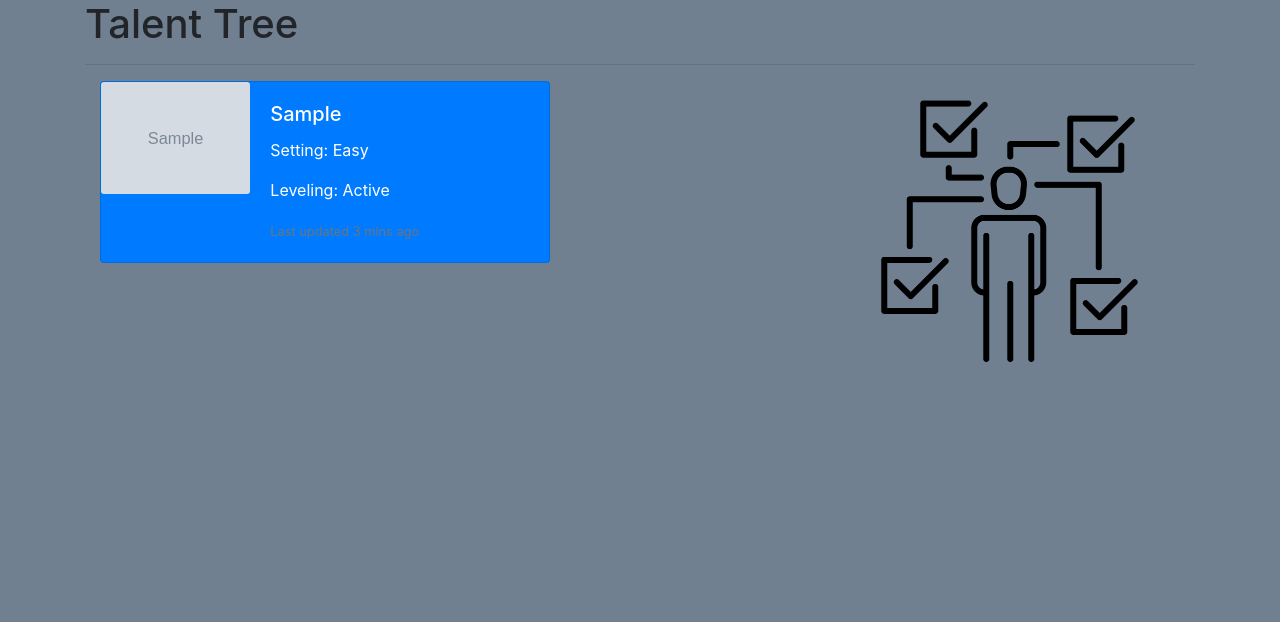
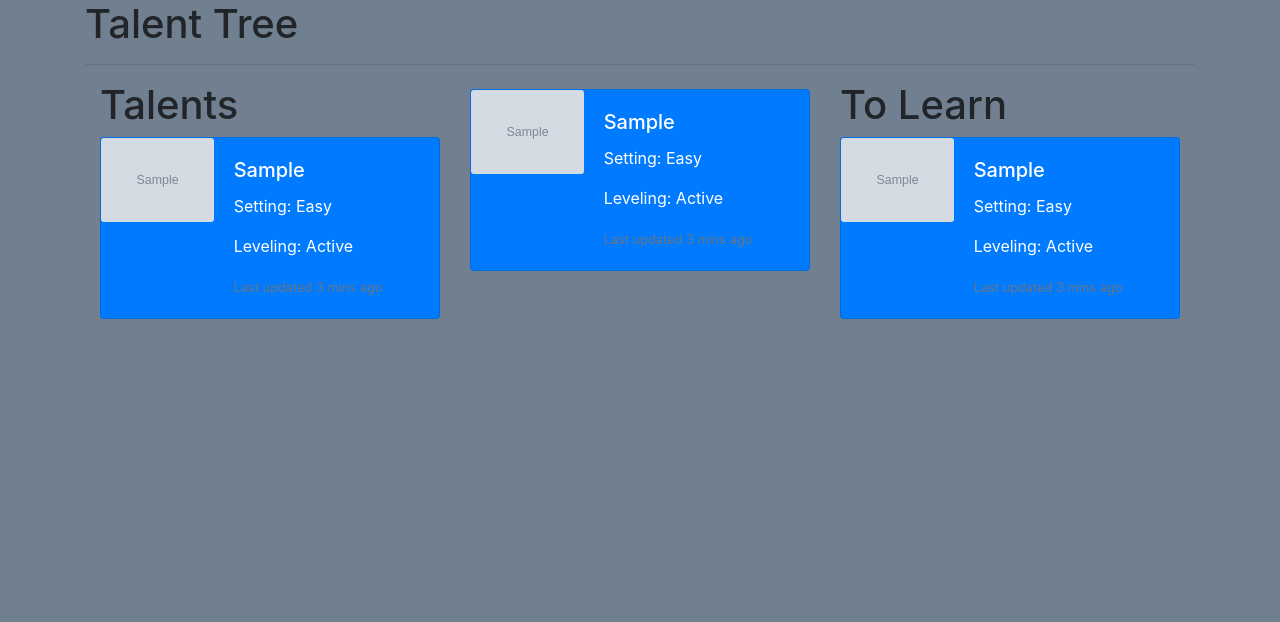
Before and after one commit to ak89mkii/Repbucket-project-04, a Django app: page /talents/ in a window 1280 px wide. Shown: the part 126-748 px from the top of the page. Run offline with Django 3.2, Linux system fonts and the light colour scheme; tables that the repository leaves empty hold one stand-in row (values such as "Sample post"); grey boxes marked "Sample" are stand-in pictures; some libraries are stand-ins or nearby versions.

Commit message:
Added two columns

```diff
--- a/main_app/templates/talents/index.html
+++ b/main_app/templates/talents/index.html
@@ -6,9 +6,10 @@
 <hr />
 <div class="container">
   <div class="row">
-    <div class="col-sm-8">
+    <div class="col-sm-4">
+      <h1>Talents</h1>
+
 {% for talent in talents %}
-
   <div class="card {{ talent.color }} mb-3" style="max-width: 450px">
     <div class="row no-gutters">
       <div class="col-md-4">
@@ -24,11 +25,50 @@
       </div>
     </div>
   </div>
+{% endfor %}
 
-{% endfor %}
     </div>
   <div class="col-sm-4">
-    <img class="mg-responsive center-block d-block mx-auto" src="{% static 'skill.png' %}" width="300" height="100%" alt="" loading="lazy">
+    <h1></h1>
+    {% for talent in talents %}
+      <div class="card {{ talent.color }} mb-3" style="max-width: 450px">
+        <div class="row no-gutters">
+          <div class="col-md-4">
+            <img src="{{ talent.image }}" class="card-img" alt="...">
+          </div>
+          <div class="col-md-8">
+            <div class="card-body">
+              <h5 class="card-title">{{ talent.skill }}</h5>
+              <p class="card-text">Setting: {{ talent.setting }}</p>
+              <p class="card-text">Leveling: {{ talent.leveling }}</p>
+              <p class="card-text"><small class="text-muted">Last updated 3 mins ago</small></p>
+            </div>
+          </div>
+        </div>
+      </div>
+    {% endfor %}
+
+  </div>
+  <div class="col-sm-4">
+    <h1>To Learn</h1>
+    {% for talent in talents %}
+      <div class="card {{ talent.color }} mb-3" style="max-width: 450px">
+        <div class="row no-gutters">
+          <div class="col-md-4">
+            <img src="{{ talent.image }}" class="card-img" alt="...">
+          </div>
+          <div class="col-md-8">
+            <div class="card-body">
+              <h5 class="card-title">{{ talent.skill }}</h5>
+              <p class="card-text">Setting: {{ talent.setting }}</p>
+              <p class="card-text">Leveling: {{ talent.leveling }}</p>
+              <p class="card-text"><small class="text-muted">Last updated 3 mins ago</small></p>
+            </div>
+          </div>
+        </div>
+      </div>
+    {% endfor %}
+
   </div>
 </div>
 {% endblock %}
```
Also changed, not shown: README.md, main_app/static/bracket.png (added), main_app/static/talent.png (added).
